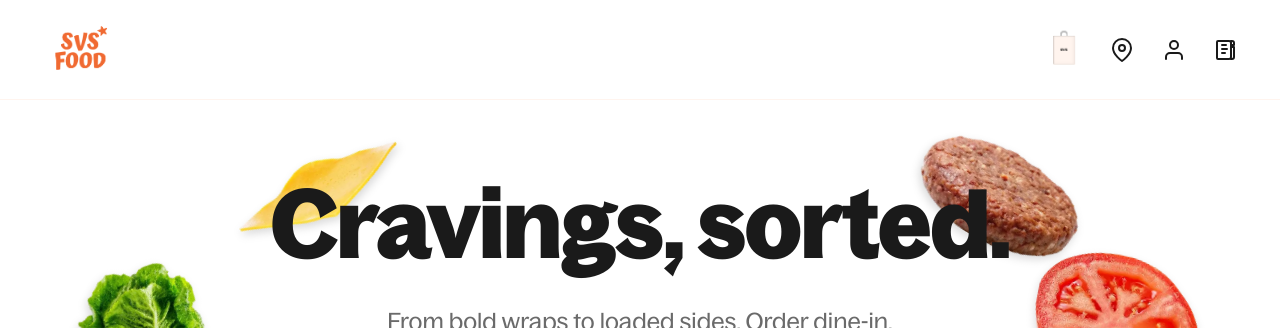
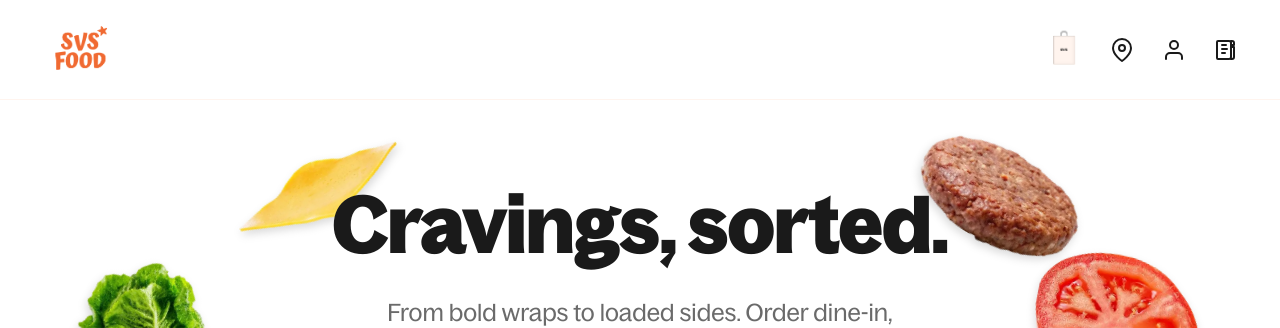
Before and after one commit to Akanksha027/svsfoodwebsite, a Next.js app: page / in a window 1280 px wide. Shown: the top 328 px of the page. Built offline with nearby package versions, Linux system fonts and the light colour scheme; no server answers.

Commit message:
fixing the size of heading

```diff
--- a/src/app/page.tsx
+++ b/src/app/page.tsx
@@ -86,7 +86,7 @@ export default function Home() {
           className="relative z-10 flex-1 w-full flex flex-col items-center justify-center text-center px-5 sm:px-10 md:px-8 pb-[22%] sm:pb-[24%] md:pb-[18%] lg:pb-[14%]"
           id="hero-text"
         >
-          <h1 className="text-[clamp(2.35rem,8.5vw,6rem)] font-extrabold leading-[1.12] text-svs-ink max-w-[320px] sm:max-w-[480px] md:max-w-[700px] lg:max-w-[850px] tracking-tight mb-5 sm:mb-5 md:mb-6">
+          <h1 className="text-[clamp(2.35rem,8.5vw,6rem)] lg:text-[clamp(2.5rem,5.5vw,4.75rem)] xl:text-[5rem] font-extrabold leading-[1.12] text-svs-ink max-w-[320px] sm:max-w-[480px] md:max-w-[700px] lg:max-w-[720px] tracking-tight mb-5 sm:mb-5 md:mb-6">
             Cravings, sorted.
           </h1>
           <p className="text-[clamp(0.95rem,2.8vw,1.5rem)] text-svs-ink/65 leading-relaxed mb-6 sm:mb-7 md:mb-9 max-w-[280px] sm:max-w-[420px] md:max-w-[560px] mx-auto">
```
